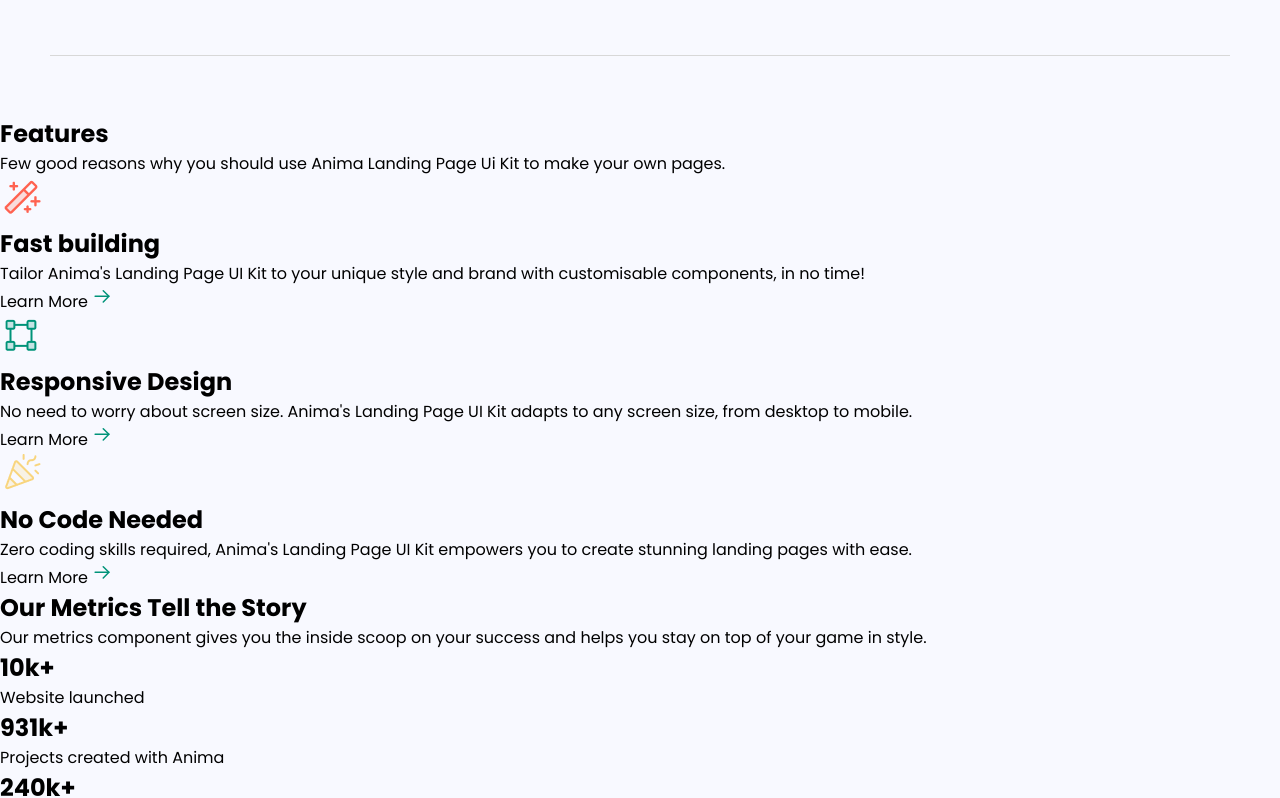
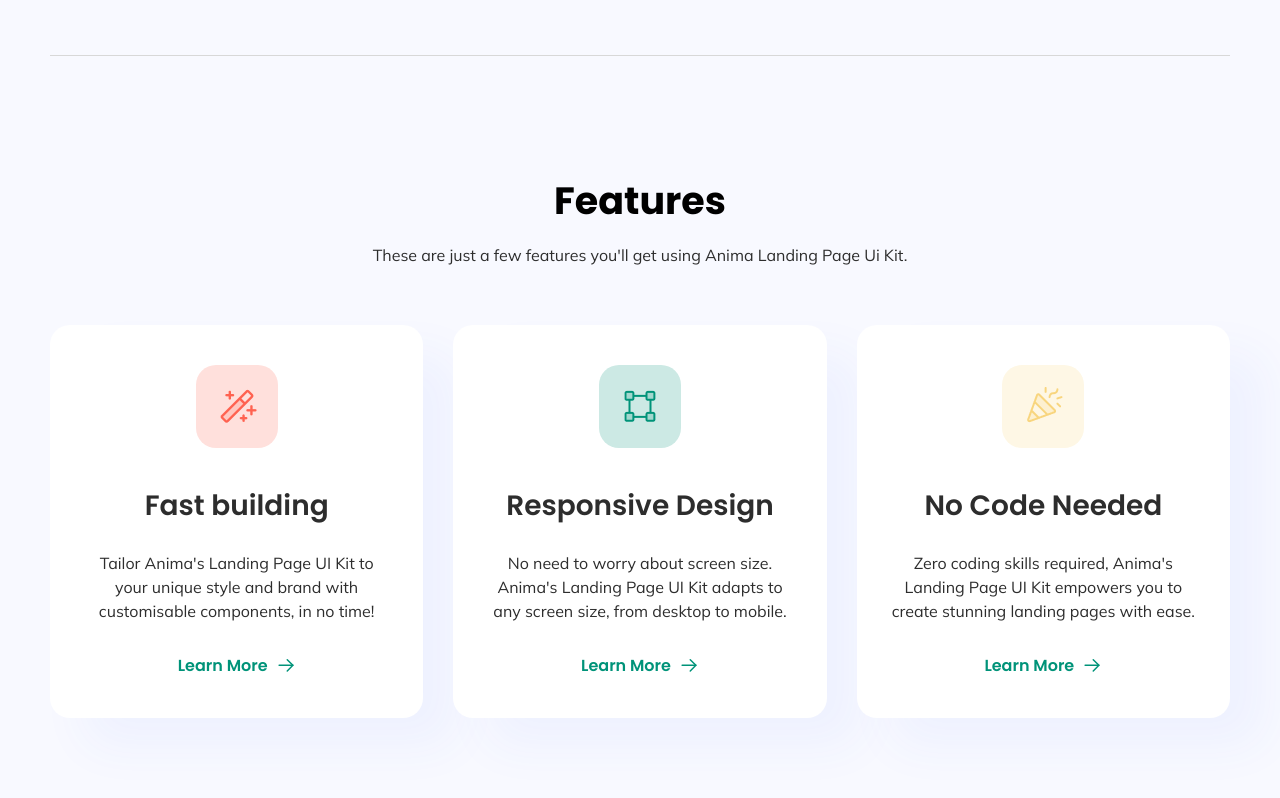
Before and after one commit to YuriiKrsn/Landing-HTML--CSS-, a plain HTML site: page index.html in a window 1280 px wide. Shown: the part 947-1745 px from the top of the page. Drawn offline with Linux system fonts and the light colour scheme.

Commit message:
Added styles for Features Section and added new font

```diff
--- a/index.html
+++ b/index.html
@@ -95,45 +95,53 @@
 
     <!-- Features Section -->
     <section class="features-section">
+        <div class="wrapper">
             <div class="features-content">
                 <h1 class="section-title">Features</h1>
-            <p class="section-subtitle">Few good reasons why you should use Anima Landing Page Ui Kit to make your own pages.</p>
+                <p class="section-subtitle">These are just a few features you&apos;ll get using Anima Landing Page Ui Kit.</p>
 
                 <div class="features-cards">
                     <div class="feature-card">
+                        <div class="feature-card-content">
                             <img class="feature-icon" src="./images/feature-icons/magic-wand.png" alt="feature-icon">
                             <h1 class="feature-title">Fast building</h1>
                             <p class="feature-description">Tailor Anima's Landing Page UI Kit to your unique style and brand with customisable components, in no time!</p>
-                    <div>
-                        <a href="#">Learn More</a>
+                            <div class="feature-link-content">
+                                <a class="feature-link" href="#">Learn More</a>
                                 <svg width="20" height="21" viewBox="0 0 20 21" fill="none" xmlns="http://www.w3.org/2000/svg">
                                     <path d="M3.125 10.3158H16.875" stroke="#009379" stroke-width="1.5" stroke-linecap="round" stroke-linejoin="round"/>
                                     <path d="M11.25 4.6908L16.875 10.3158L11.25 15.9408" stroke="#009379" stroke-width="1.5" stroke-linecap="round" stroke-linejoin="round"/>
                                 </svg>
                             </div>
                         </div>
+                    </div>
                     <div class="feature-card">
+                        <div class="feature-card-content">
                             <img class="feature-icon" src="./images/feature-icons/bounding-box.png" alt="feature-icon">
                             <h1 class="feature-title">Responsive Design</h1>
                             <p class="feature-description">No need to worry about screen size. Anima's Landing Page UI Kit adapts to any screen size, from desktop to mobile.</p>
-                    <div>
-                        <a href="#">Learn More</a>
+                            <div class="feature-link-content">
+                                <a class="feature-link" href="#">Learn More</a>
                                 <svg width="20" height="21" viewBox="0 0 20 21" fill="none" xmlns="http://www.w3.org/2000/svg">
                                     <path d="M3.125 10.3158H16.875" stroke="#009379" stroke-width="1.5" stroke-linecap="round" stroke-linejoin="round"/>
                                     <path d="M11.25 4.6908L16.875 10.3158L11.25 15.9408" stroke="#009379" stroke-width="1.5" stroke-linecap="round" stroke-linejoin="round"/>
                                 </svg>
                             </div>
                         </div>
+                    </div>
                     <div class="feature-card">
+                        <div class="feature-card-content">
                             <img class="feature-icon" src="./images/feature-icons/confetti.png" alt="feature-icon">
                             <h1 class="feature-title">No Code Needed</h1>
                             <p class="feature-description">Zero coding skills required, Anima's Landing Page UI Kit empowers you to create stunning landing pages with ease.</p>
-                    <div>
-                        <a href="#">Learn More</a>
+                            <div class="feature-link-content">
+                                <a class="feature-link" href="#">Learn More</a>
                                 <svg width="20" height="21" viewBox="0 0 20 21" fill="none" xmlns="http://www.w3.org/2000/svg">
                                     <path d="M3.125 10.3158H16.875" stroke="#009379" stroke-width="1.5" stroke-linecap="round" stroke-linejoin="round"/>
                                     <path d="M11.25 4.6908L16.875 10.3158L11.25 15.9408" stroke="#009379" stroke-width="1.5" stroke-linecap="round" stroke-linejoin="round"/>
                                 </svg>
+                            </div>
+                        </div>
                     </div>
                 </div>
             </div>
--- a/style.css
+++ b/style.css
@@ -1,4 +1,5 @@
-@import url('https://fonts.googleapis.com/css2?family=Inter:wght@100..900&family=Poppins:ital,wght@0,100;0,200;0,300;0,400;0,500;0,600;0,700;0,800;0,900;1,100;1,200;1,300;1,400;1,500;1,600;1,700;1,800;1,900&display=swap');
+@import url('https://fonts.googleapis.com/css2?family=Mulish:ital,wght@0,200..1000;1,200..1000&family=Poppins:ital,wght@0,100;0,200;0,300;0,400;0,500;0,600;0,700;0,800;0,900;1,100;1,200;1,300;1,400;1,500;1,600;1,700;1,800;1,900&display=swap');
+
 
 *,
 *::before,
@@ -17,6 +18,7 @@
     --blue: #2B73FE;
     --orange: #F2BFAF;
     --dark-gray: #4E4D4D;
+    --font-text: "Mulish", sans-serif;
 }
 
 body {
@@ -146,6 +148,7 @@ button {
     font-size: 21px;
     font-weight: 400;
     color: var(--light-black);
+    font-family: var(--font-text);
 }
 
 .link-anima {
@@ -194,3 +197,97 @@ button {
     display: flex;
     align-items: center;
 }
+
+/* Features */
+
+.features-section {
+    margin: 120px 0;
+}
+
+.features-content {
+    text-align: center;
+}
+
+.section-title {
+    color: black;
+    font-size: 38px;
+    line-height: 130%;
+    font-weight: 700;
+    margin-bottom: 20px;
+}
+
+.section-subtitle {
+    color: var(--light-black);
+    font-size: 16px;
+    font-weight: 400;
+    font-family: var(--font-text);
+}
+
+.features-cards {
+    display: flex;
+    justify-content: space-between;
+    gap: 30px;
+    margin-top: 60px;
+}
+
+.feature-card {
+    background-color: white;
+    border-radius: 20px;
+    width: 100%;
+    display: flex;
+    justify-content: center;
+    align-items: center;
+    box-shadow: 34px 29px 48px rgba(51, 102, 255, 0.05);
+}
+
+.feature-card-content {
+    max-width: 310px;
+}
+
+.feature-card:nth-child(1) .feature-icon {
+    background-color: #FFE0DC;
+}
+
+.feature-card:nth-child(2) .feature-icon {
+    background-color: #CCE9E4;
+}
+
+.feature-card:nth-child(3) .feature-icon {
+    background-color: #FEF7E5;
+}
+
+.feature-icon {
+    padding: 20px;
+    border-radius: 20px;
+    margin-top: 40px;
+    margin-bottom: 30px;
+}
+
+.feature-title {
+    font-size: 28px;
+    color: var(--light-black);
+    font-weight: 600;
+    margin-bottom: 24px;
+}
+
+.feature-description {
+    font-size: 16px;
+    line-height: 150%;
+    font-family: var(--font-text);
+    color: var(--light-black);
+}
+
+.feature-link-content {
+    display: flex;
+    justify-content: center;
+    align-items: center;
+    margin-top: 30px;
+    margin-bottom: 40px;
+}
+
+.feature-link {
+    color: var(--green);
+    margin-right: 8px;
+    font-size: 16px;
+    font-weight: 600;
+}
```
Lines whose indentation alone changed are shown as unchanged.
